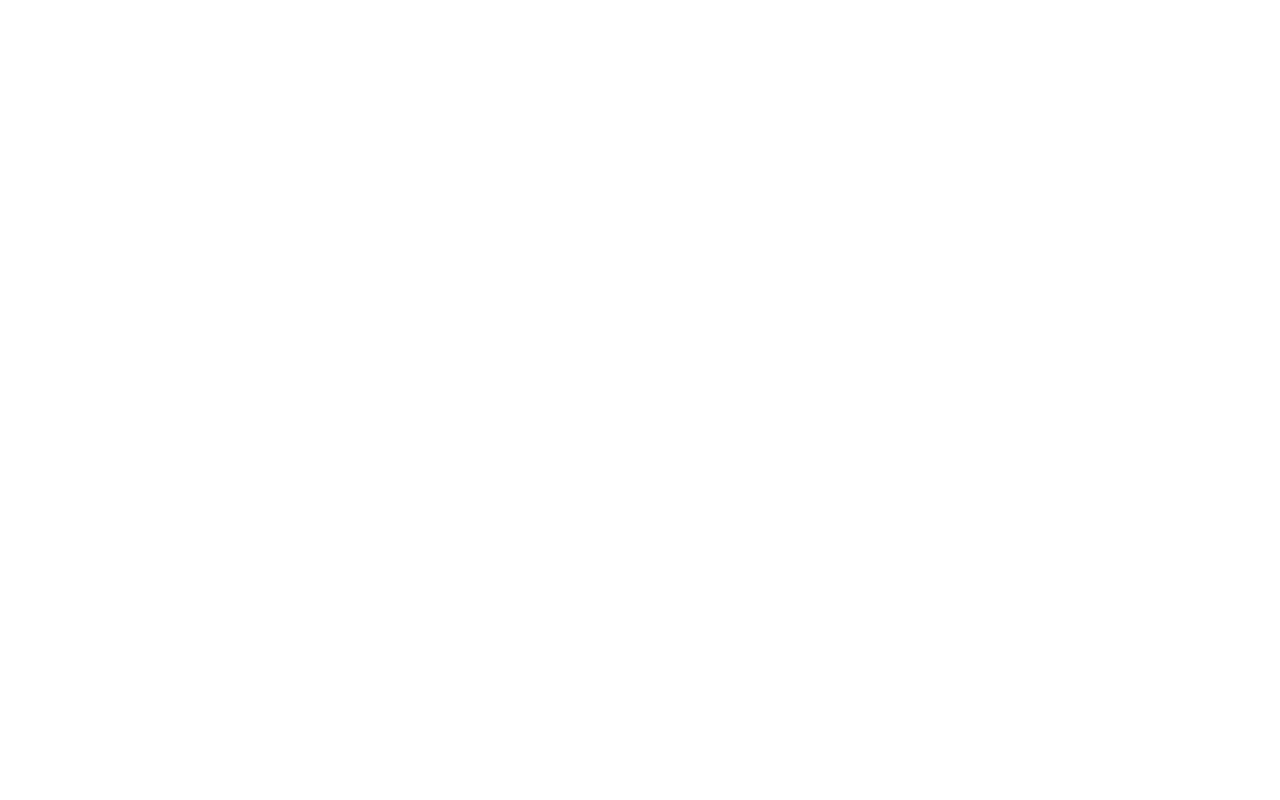
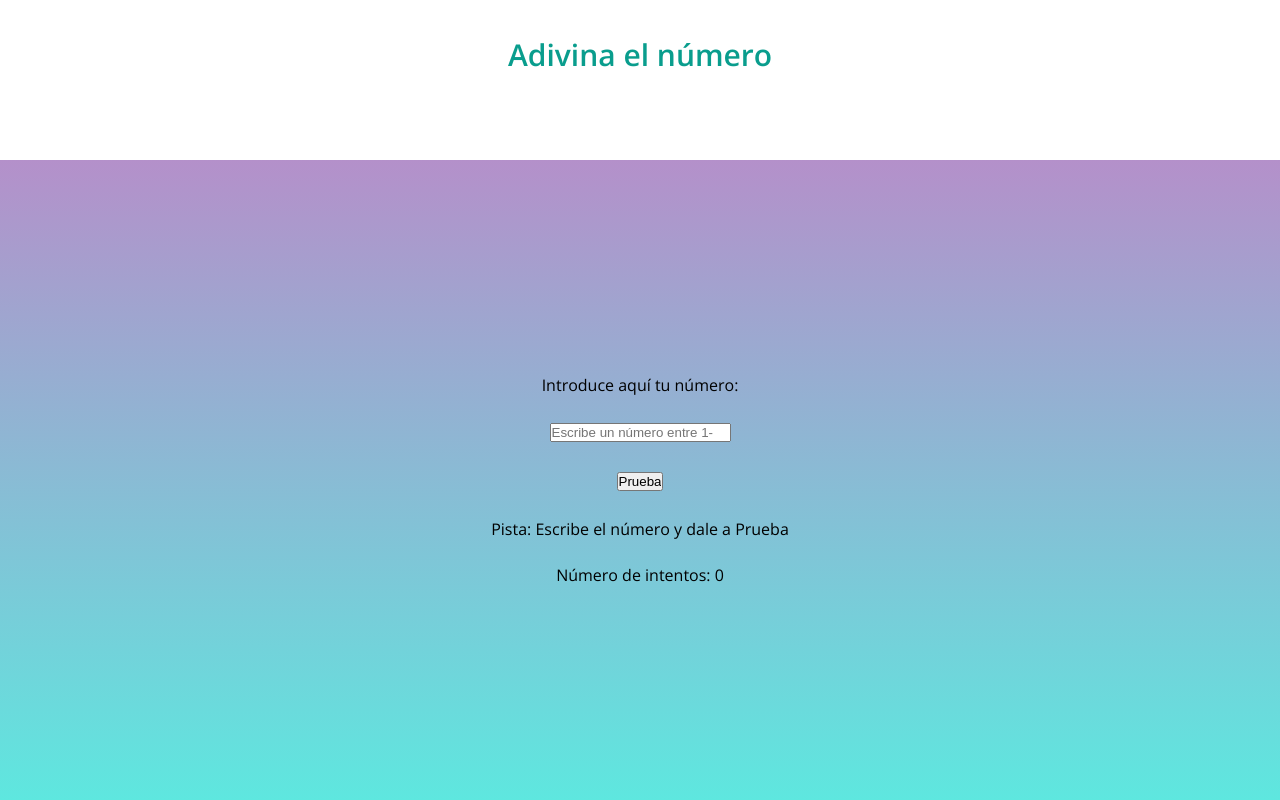
Before and after one commit to modehans/adivina-el-numero, a plain HTML site: page index.html in a window 1280 px wide. Drawn offline with nearby package versions, Linux system fonts and the light colour scheme.

Commit message:
Create min structure html and css

```diff
--- a/css/styles.css
+++ b/css/styles.css
@@ -0,0 +1,21 @@
+.header {
+  text-align: center;
+  height: 20vh;
+  padding: 40px 0;
+  font-size: 30px;
+  color: #099d8d;
+  font-weight: 600;
+  font-family: 'Open Sans', sans-serif;
+}
+
+.form {
+  background-image: linear-gradient(to top, #5ee7df 0%, #b490ca 100%);
+  width: 100%;
+  height: 80vh;
+  display: flex;
+  justify-content: center;
+  flex-direction: column;
+  align-items: center;
+  font-family: 'Open Sans', sans-serif;
+  gap: 30px;
+}
--- a/index.html
+++ b/index.html
@@ -17,10 +17,22 @@
 </head>
 
 <body>
+  <header class="header">
+    <h1>Adivina el número</h1>
+  </header>
+  <main>
+    <form class="form" action="">
+      <label for="inputNumber">Introduce aquí tu número:</label>
+      <input type="number" id="inputNumber"
+        placeholder="Escribe un número entre 1-100" />
+      <input type="button" value="Prueba" />
+      <p>
+        Pista: Escribe el número y dale a Prueba
+      </p>
+      <p>Número de intentos: 0 </p>
+    </form>
 
-
-
-  <script src="./js/main.js"></script>
+    <script src="./js/main.js"></script>
 </body>
 
 </html>
```
